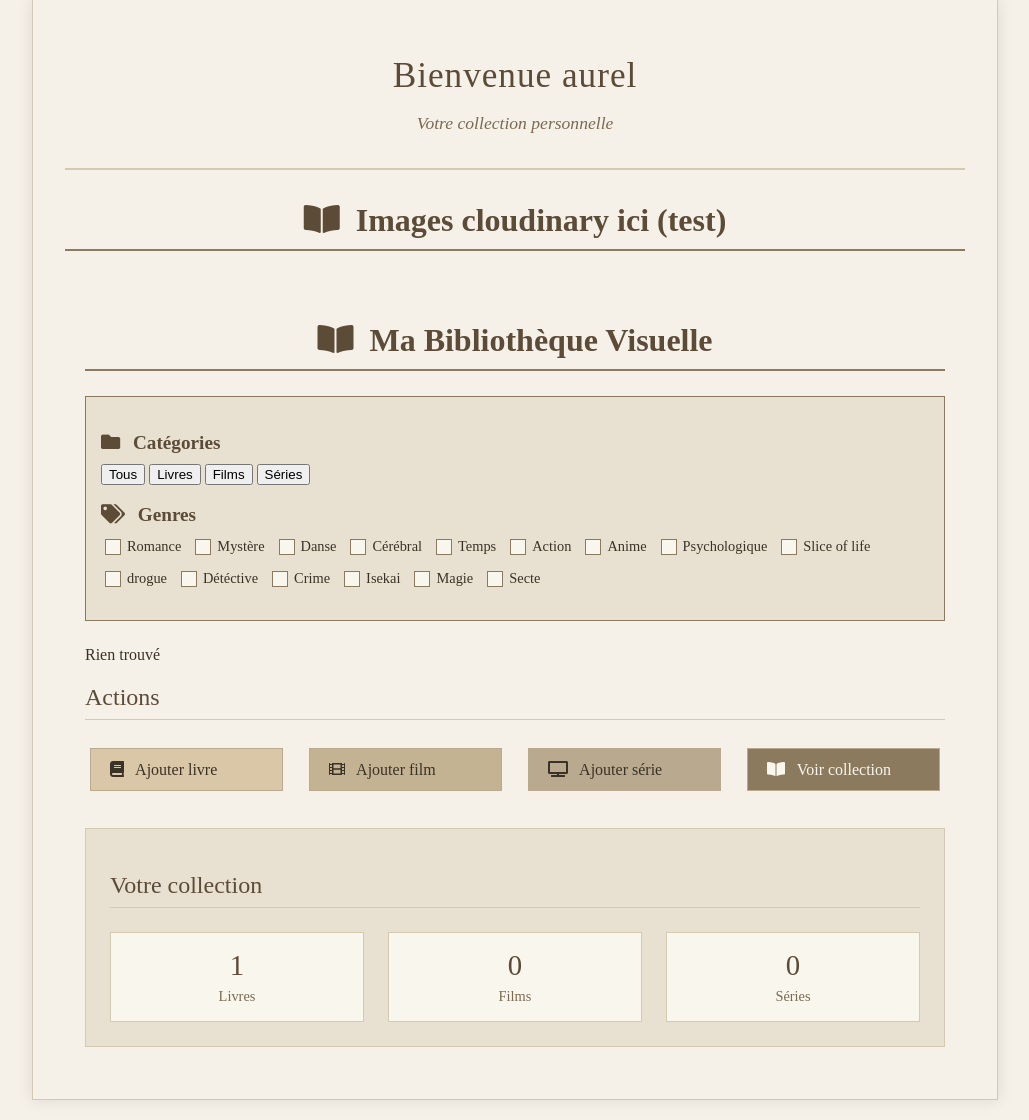
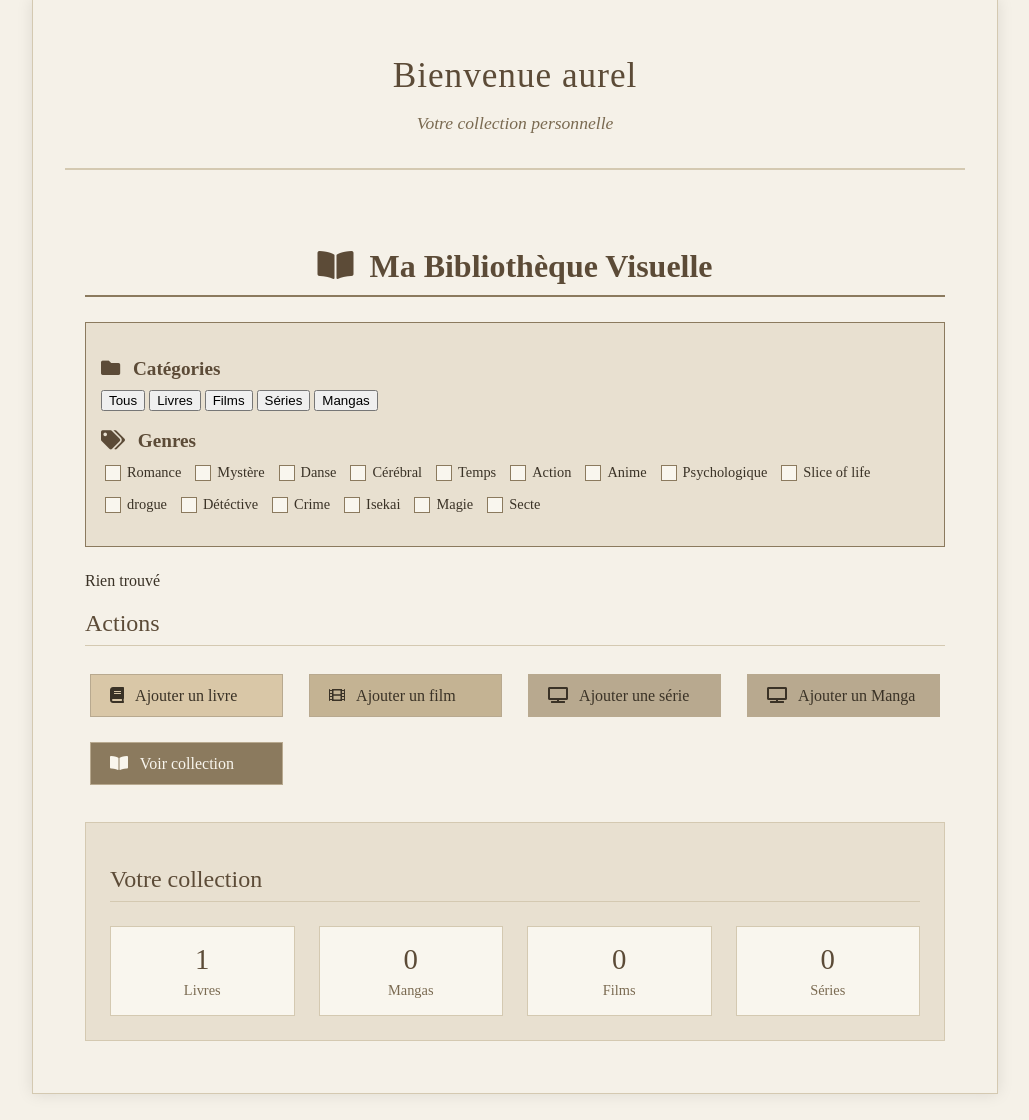
Before and after one commit to aurelczl/Project2.0, a Django app: page /profile/ in a window 1280 px wide. Shown: the part 275-1395 px from the top of the page, without its empty margins (125-1154 px from the left). After the commit the page ends 1369 px from the top, so only its background shows below. Run offline with Django 5.2, Linux system fonts and the light colour scheme; a user stored in the database is signed in; data comes from the database, SQL or seed files in the repository; both versions use the stored data as it was after the commit; some libraries are stand-ins or nearby versions.

Commit message:
Ajout du model manga

```diff
--- a/media/admin.py
+++ b/media/admin.py
@@ -1,5 +1,5 @@
 from django.contrib import admin
-from .models import Genre, Book, Movie, Series
+from .models import Genre, Book, Movie, Manga, Series
 
 # Register your models here.
 
@@ -7,3 +7,4 @@
 admin.site.register(Book)
 admin.site.register(Movie)
 admin.site.register(Series)
+admin.site.register(Manga)
--- a/media/models.py
+++ b/media/models.py
@@ -15,10 +15,30 @@
     def __str__(self):
         return self.name
 
+class Manga(models.Model):
+    user = models.ForeignKey(User, on_delete=models.CASCADE)
+    title = models.CharField(max_length=200)
+    genres = models.ManyToManyField(Genre, blank=True)
+    finished_year = models.PositiveIntegerField(blank=True, null=True)
+    finished_month = models.PositiveIntegerField(blank=True, null=True)
+    finished_day = models.PositiveIntegerField(blank=True, null=True)
+    global_rate = models.IntegerField(validators=[MinValueValidator(0),
+                                                  MaxValueValidator(100)],
+                                      null=True,blank=True,default=0,
+                                      help_text="Note entre 0 et 100")
+    if RENDER:
+        image = CloudinaryField("image", blank=True, null=True)
+    else:
+        upload_path = 'manga_images/'
+        image = models.ImageField(upload_to=upload_path, blank=True, null=True)
+
+    def __str__(self):
+        return self.title
+
 class Book(models.Model):
     user = models.ForeignKey(User, on_delete=models.CASCADE)
     title = models.CharField(max_length=200)
-    author = models.CharField(max_length=100)
+    author = models.CharField(max_length=100, blank=True, null=True)
     read = models.BooleanField(default=False)
     genres = models.ManyToManyField(Genre, blank=True)
     finished_year = models.PositiveIntegerField(blank=True, null=True)
@@ -67,7 +87,7 @@
 class Movie(models.Model):
     user = models.ForeignKey(User, on_delete=models.CASCADE)
     title = models.CharField(max_length=200)
-    director = models.CharField(max_length=100)
+    director = models.CharField(max_length=100, blank=True, null=True)
     watched = models.BooleanField(default=False)
     finished_year = models.PositiveIntegerField(blank=True, null=True)
     finished_month = models.PositiveIntegerField(blank=True, null=True)
--- a/media/urls.py
+++ b/media/urls.py
@@ -6,6 +6,7 @@
     path('add/book/', views.add_book, name='add_book'),
     path('add/series/', views.add_series, name='add_series'),
     path('add/movie/', views.add_movie, name='add_movie'),
+    path('add/manga/', views.add_manga, name='add_manga'),
     path('register/', views.register, name='register'),
     path('profile/', views.profile, name='profile'),
 
--- a/media/views.py
+++ b/media/views.py
@@ -1,7 +1,7 @@
 from django.shortcuts import render, redirect, get_object_or_404
 from django.contrib.auth.decorators import login_required
-from .models import Book, Series, Movie, Genre
-from .forms import BookForm, SeriesForm, MovieForm
+from .models import Book, Series, Movie, Manga, Genre
+from .forms import BookForm, SeriesForm, MovieForm, MangaForm
 from django.http import Http404, JsonResponse
 
 from django.views.decorators.csrf import csrf_exempt
@@ -43,11 +43,13 @@
     books = Book.objects.filter(user=request.user)
     series = Series.objects.filter(user=request.user)
     movies = Movie.objects.filter(user=request.user)
+    mangas = Manga.objects.filter(user=request.user)
 
     return render(request, 'media/library.html', {
         'books': books,
         'series': series,
         'movies': movies,
+        'mangas': mangas,
     })
 
 @login_required
@@ -55,7 +57,8 @@
     model_mapping = {
         'book': Book,
         'movie': Movie,
-        'series': Series
+        'series': Series,
+        'manga': Manga,
     }
 
     model_class = model_mapping.get(model_name.lower())
@@ -67,7 +70,8 @@
     form_class = {
         Book: BookForm,
         Movie: MovieForm,
-        Series: SeriesForm
+        Series: SeriesForm,
+        Manga: MangaForm
     }.get(model_class)
 
     if request.method == 'POST':
@@ -89,7 +93,8 @@
     model_mapping = {
         'book': Book,
         'movie': Movie,
-        'series': Series
+        'series': Series,
+        'manga': Manga,
     }
 
     model_class = model_mapping.get(model_name.lower())
@@ -118,6 +123,8 @@
     content_type = request.GET.get('type', 'all')
 
     books = movies = series = []
+
+    print("on utilise la fonction search de view")
 
     if query:
         if content_type == 'book' or content_type == 'all':
@@ -149,13 +156,15 @@
     books = Book.objects.filter(user=request.user)
     series = Series.objects.filter(user=request.user)
     movies = Movie.objects.filter(user=request.user)
+    mangas = Manga.objects.filter(user=request.user)
     all_genres = Genre.objects.all()
 
     num_books = books.count()
     num_series = series.count()
     num_movies = movies.count()
+    num_mangas = mangas.count()
 
-    all_items = list(books) + list(movies) + list(series)
+    all_items = list(books) + list(movies) + list(series)+ list(mangas)
 
     # Ajoute un attribut model_name à chaque item
     for book in books:
@@ -164,6 +173,8 @@
         serie.model_name = 'series'
     for movie in movies:
         movie.model_name = 'movie'
+    for manga in mangas:
+        manga.model_name = 'manga'
 
     # Calculer une taille max basée sur la note (global_rate), min 50px max 150px
     for item in all_items:
@@ -178,9 +189,11 @@
         'books': books,
         'series': series,
         'movies': movies,
+        'mangas': mangas,
         'num_books': num_books,
         'num_series': num_series,
         'num_movies': num_movies,
+        'num_mangas': num_mangas,
         'all_genres': all_genres,
         'items': all_items
     })
@@ -190,12 +203,16 @@
     books = Book.objects.filter(user=request.user)
     series = Series.objects.filter(user=request.user)
     movies = Movie.objects.filter(user=request.user)
-    return render(request, 'media/home.html', {'books': books, 'series': series, 'movies': movies})
+    mangas = Manga.objects.filter(user=request.user)
+    return render(request, 'media/home.html',
+                  {'books': books, 'series': series,
+                   'movies': movies, 'manga': mangas})
 
 MODEL_MAP = {
     'book': (Book, BookForm),
     'movie': (Movie, MovieForm),
     'series': (Series, SeriesForm),
+    'manga': (Manga, MangaForm)
 }
 
 def item_detail(request, model_name, item_id):
@@ -212,6 +229,25 @@
         'instance': instance,
         'form': form,
         'model_name': model_name,
+    })
+
+@login_required
+def add_manga(request):
+    if request.method == 'POST':
+        form = MangaForm(request.POST, request.FILES)
+        if form.is_valid():
+            manga = form.save(user=request.user)
+            return redirect('profile')
+    else:
+        form = MangaForm()
+
+    # Envoie tous les genres pour peupler la liste Select2
+    all_genres = Genre.objects.all()
+
+    return render(request, 'media/add_item.html', {
+        'form': form,
+        'title': 'Ajouter un livre',
+        'all_genres': all_genres
     })
 
 @login_required
--- a/templates/media/profile.html
+++ b/templates/media/profile.html
@@ -7,10 +7,6 @@
       <h1>Bienvenue {{ user.username }}</h1>
       <p class="vintage-subtitle">Votre collection personnelle</p>
     </div>
-
-    <h2 class="vintage-library-title">
-        <i class="fas fa-book-open"></i> Images cloudinary ici (test)
-    </h2>
 
     <div class="vintage-library-container">
     <h2 class="vintage-library-title">
@@ -25,6 +21,7 @@
                 <button class="vintage-filter-btn filter-btn" data-category="book" onclick="filterItems()">Livres</button>
                 <button class="vintage-filter-btn filter-btn" data-category="movie" onclick="filterItems()">Films</button>
                 <button class="vintage-filter-btn filter-btn" data-category="series" onclick="filterItems()">Séries</button>
+		<button class="vintage-filter-btn filter-btn" data-category="manga" onclick="filterItems()">Mangas</button>
             </div>
         </div>
 
@@ -61,13 +58,16 @@
       <h2 class="vintage-section-title">Actions</h2>
       <div class="action-buttons">
         <a href="{% url 'add_book' %}" class="vintage-button book-btn">
-          <i class="fas fa-book"></i> Ajouter livre
+          <i class="fas fa-book"></i> Ajouter un livre
         </a>
         <a href="{% url 'add_movie' %}" class="vintage-button movie-btn">
-          <i class="fas fa-film"></i> Ajouter film
+          <i class="fas fa-film"></i> Ajouter un film
         </a>
         <a href="{% url 'add_series' %}" class="vintage-button series-btn">
-          <i class="fas fa-tv"></i> Ajouter série
+          <i class="fas fa-tv"></i> Ajouter une série
+        </a>
+	<a href="{% url 'add_manga' %}" class="vintage-button series-btn">
+          <i class="fas fa-tv"></i> Ajouter un Manga
         </a>
         <a href="{% url 'library' %}" class="vintage-button library-btn">
           <i class="fas fa-book-open"></i> Voir collection
@@ -82,6 +82,10 @@
         <div class="vintage-stat">
           <span class="stat-number">{{ num_books }}</span>
           <span class="stat-label">Livres</span>
+        </div>
+	<div class="vintage-stat">
+          <span class="stat-number">{{ num_mangas }}</span>
+          <span class="stat-label">Mangas</span>
         </div>
         <div class="vintage-stat">
           <span class="stat-number">{{ num_movies }}</span>
```
Also changed, not shown: media/forms.py (+62 -1 lines), README.md, db.sqlite3, media/manga_images/betterorforworse.webp (added), media/migrations/0011_alter_book_author_alter_movie_director_manga.py (added).
